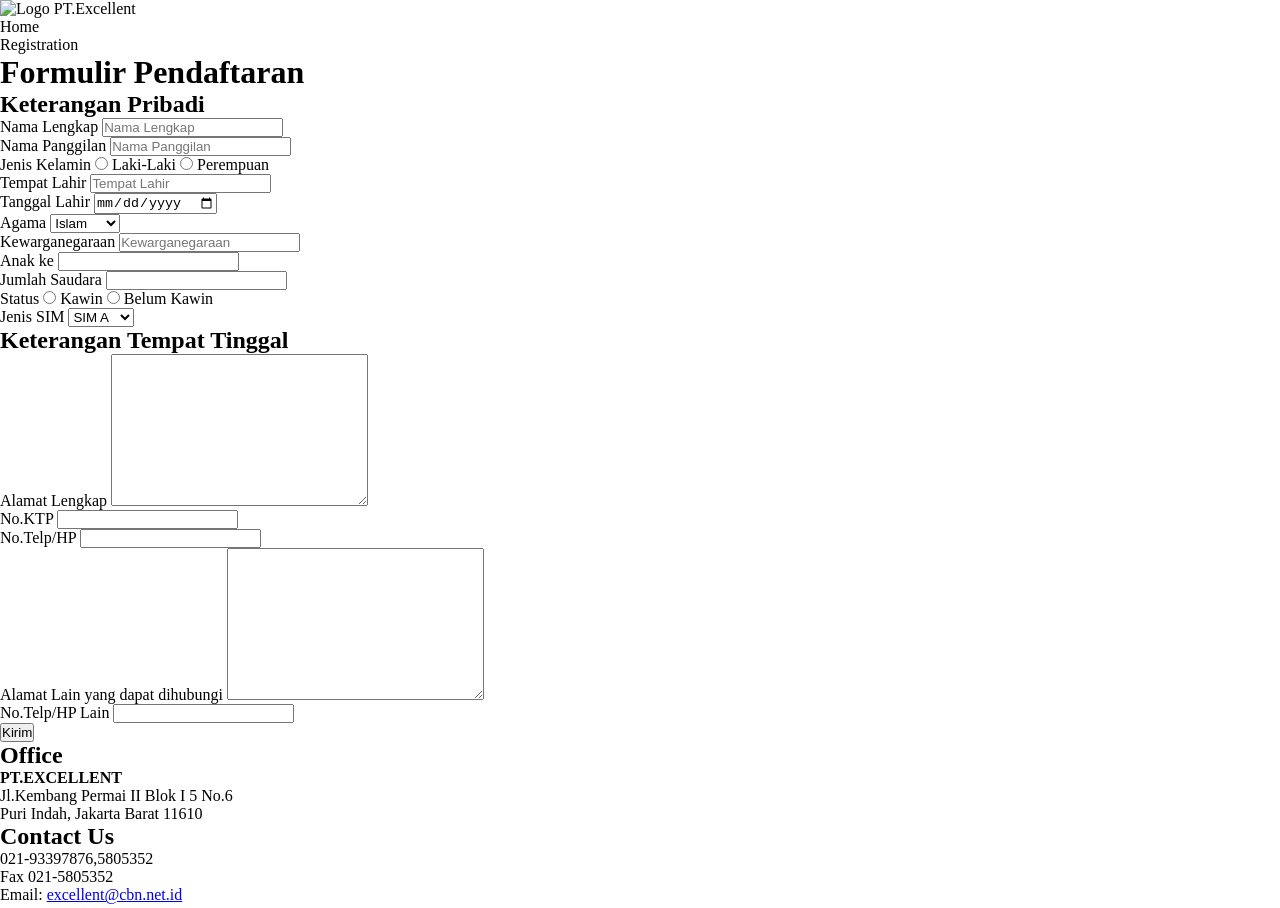
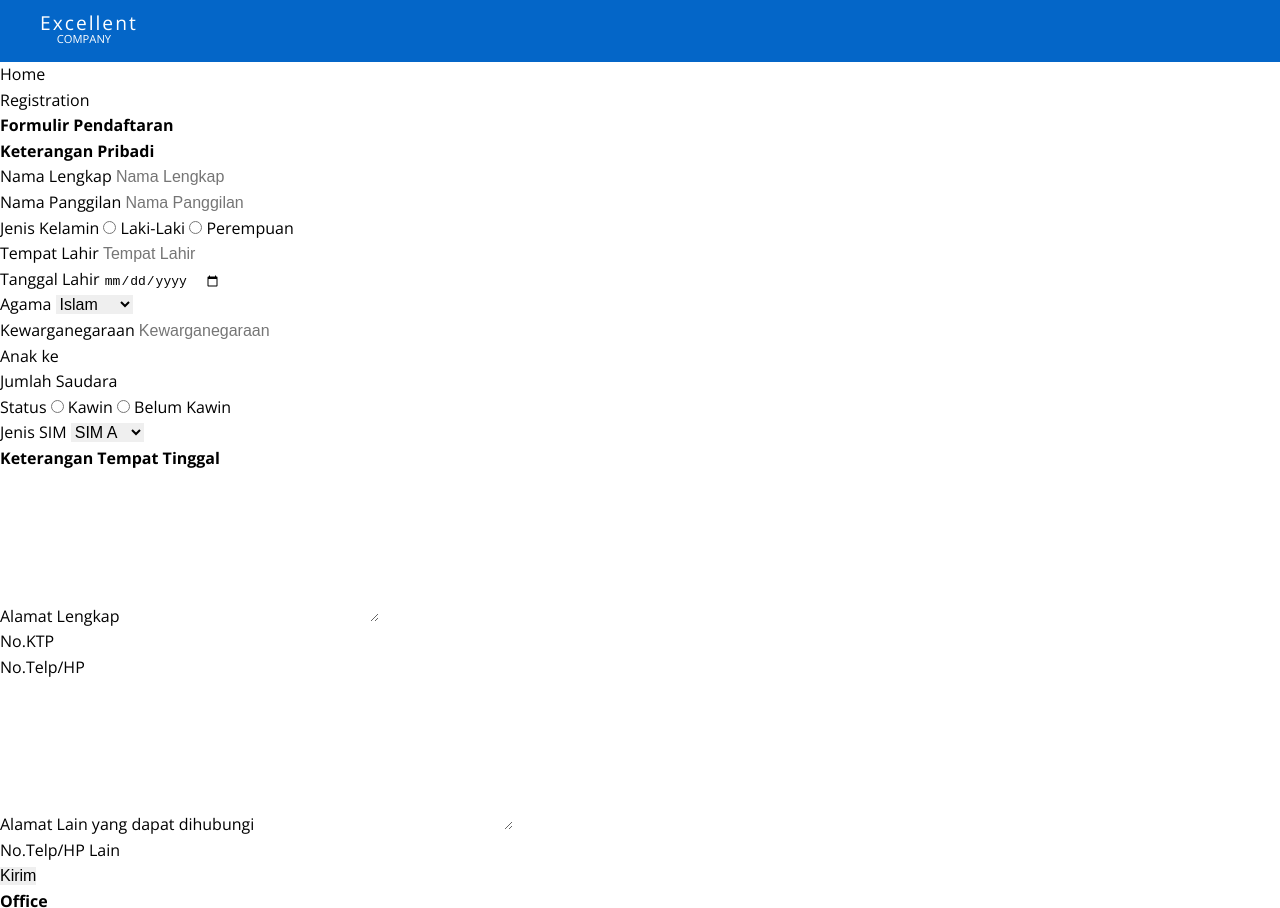
Before and after one commit to ErwinHao/tugas-form-html-css, a plain HTML site: page index.html in a window 1280 px wide. Shown: the top 908 px of the page. Drawn offline with nearby package versions, Linux system fonts and the light colour scheme.

Commit message:
Styled header (#1)

```diff
--- a/index.html
+++ b/index.html
@@ -4,11 +4,16 @@
     <meta charset="UTF-8" />
     <meta name="viewport" content="width=device-width, initial-scale=1.0" />
     <title>Form Pendaftaran</title>
+    <link
+      href="https://fonts.googleapis.com/css2?family=Open+Sans:wght@300;400;600;700;800&display=swap"
+      rel="stylesheet"
+    />
     <link rel="stylesheet" href="style.css" />
   </head>
   <body>
     <header id="main__header">
-      <img src="" alt="Logo PT.Excellent" />
+      <h1>Excellent</h1>
+      <p>COMPANY</p>
     </header>
 
     <nav id="main__breadcrumb">
@@ -21,11 +26,11 @@
     <main id="container">
       <form action="#">
         <header id="form__header">
-          <h1>Formulir Pendaftaran</h1>
+          <h2>Formulir Pendaftaran</h2>
         </header>
 
         <section id="form__left">
-          <h2>Keterangan Pribadi</h2>
+          <h3>Keterangan Pribadi</h3>
           <div class="form__group">
             <div class="pas__photo"></div>
           </div>
@@ -98,7 +103,7 @@
         </section>
 
         <section id="form__right">
-          <h2>Keterangan Tempat Tinggal</h2>
+          <h3>Keterangan Tempat Tinggal</h3>
           <div class="form__group">
             <label for="residence">Alamat Lengkap</label>
             <textarea
--- a/style.css
+++ b/style.css
@@ -1,5 +1,44 @@
+:root {
+  --primary: ;
+}
+
 * {
   margin: 0;
   padding: 0;
+  border: 0;
+  font-size: 100%;
   box-sizing: border-box;
 }
+
+body {
+  line-height: 1.6em;
+  font-family: 'Open Sans', sans-serif;
+}
+
+ul {
+  list-style: none;
+}
+
+a {
+  text-decoration: none;
+  color: #000;
+}
+
+#main__header {
+  padding: 15px 40px;
+  background-color: #0466c8;
+  line-height: 1em;
+}
+
+#main__header h1 {
+  color: #fff;
+  font-size: 1.2em;
+  font-weight: 400;
+  letter-spacing: 2px;
+}
+
+#main__header p {
+  color: #fff;
+  font-size: 0.7em;
+  margin-left: 1.5em;
+}
```
